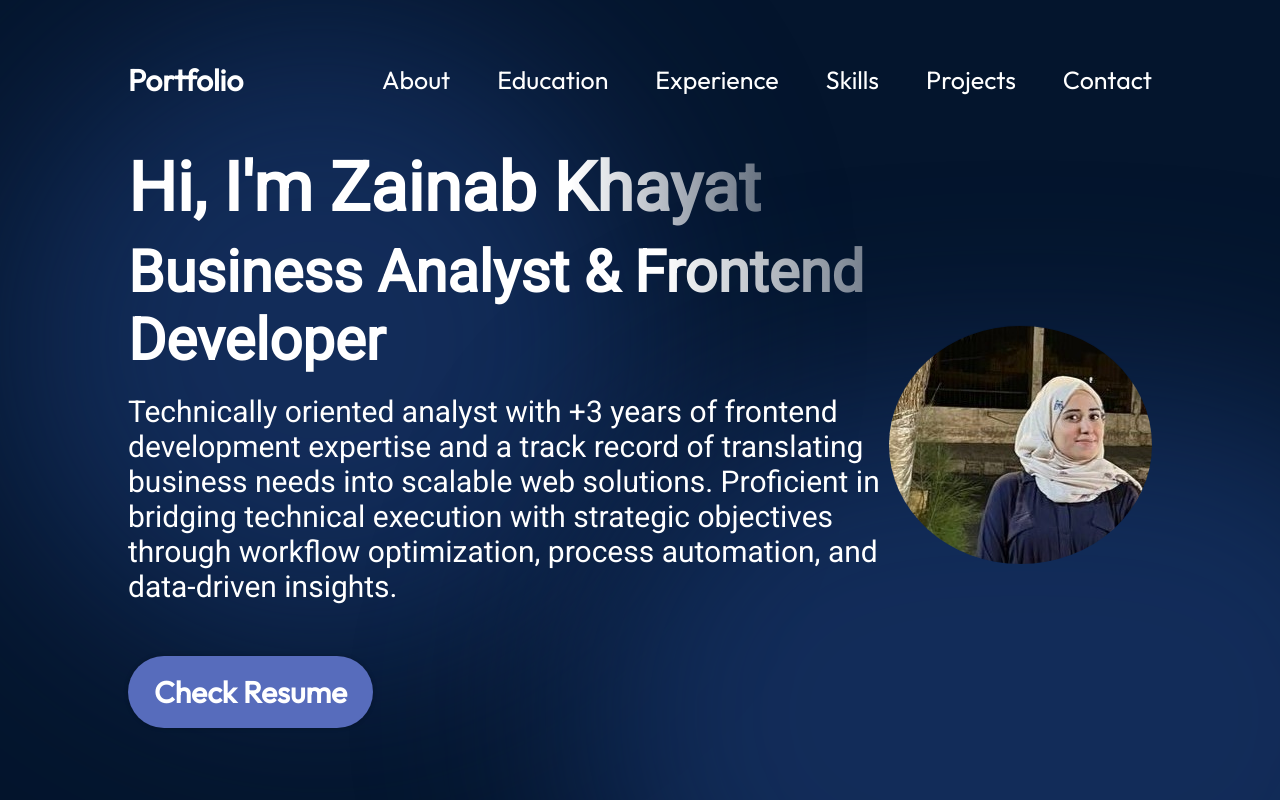
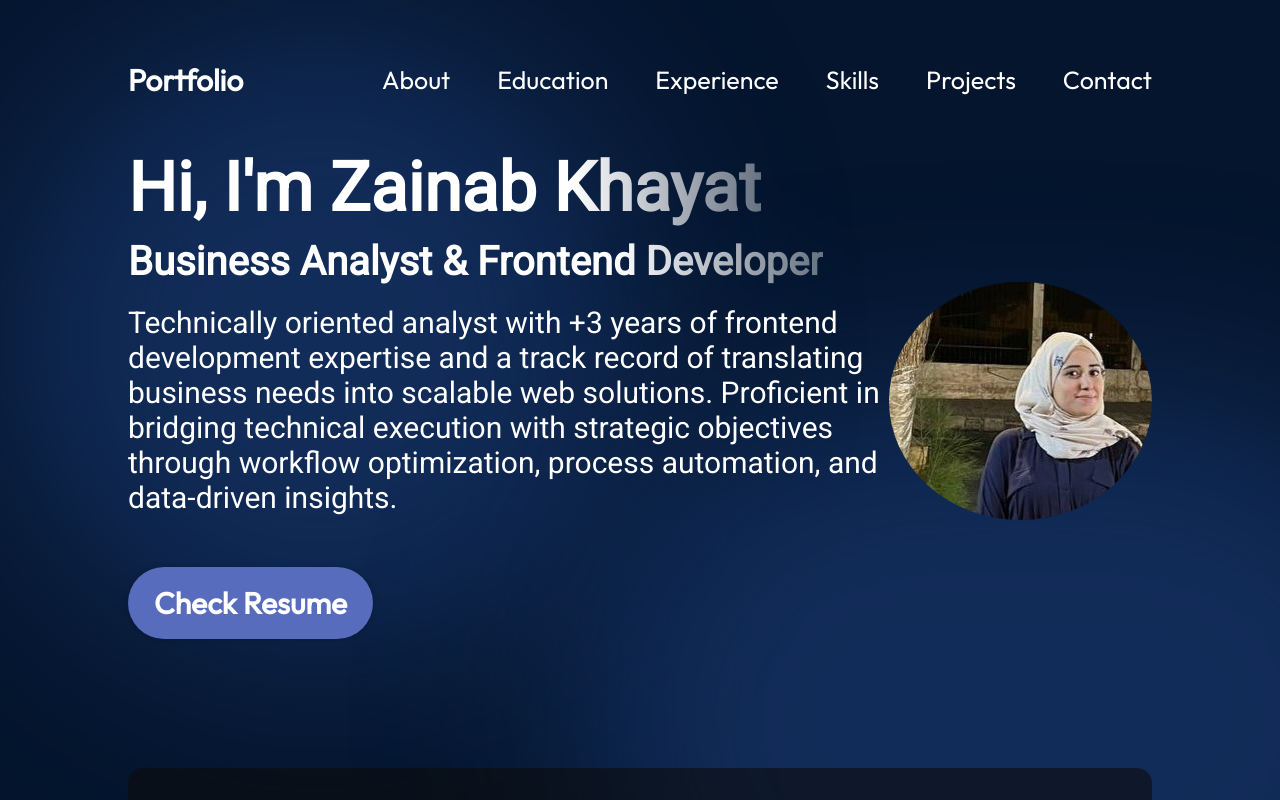
Before and after one commit to zainab224498/my-portfolio, a React (Vite) app: page / in a window 1280 px wide. Shown: the top 800 px of the page. Built offline with nearby package versions, Linux system fonts and the light colour scheme.

Commit message:
Update Hero.module.css

```diff
--- a/src/components/Hero/Hero.module.css
+++ b/src/components/Hero/Hero.module.css
@@ -34,7 +34,7 @@
 }
 
 .subtitle {
-  font-size: 58px;
+  font-size: 40px;
   font-weight: 700;
   margin-bottom: 20px;
   font-family: var(--font-roboto);
```
